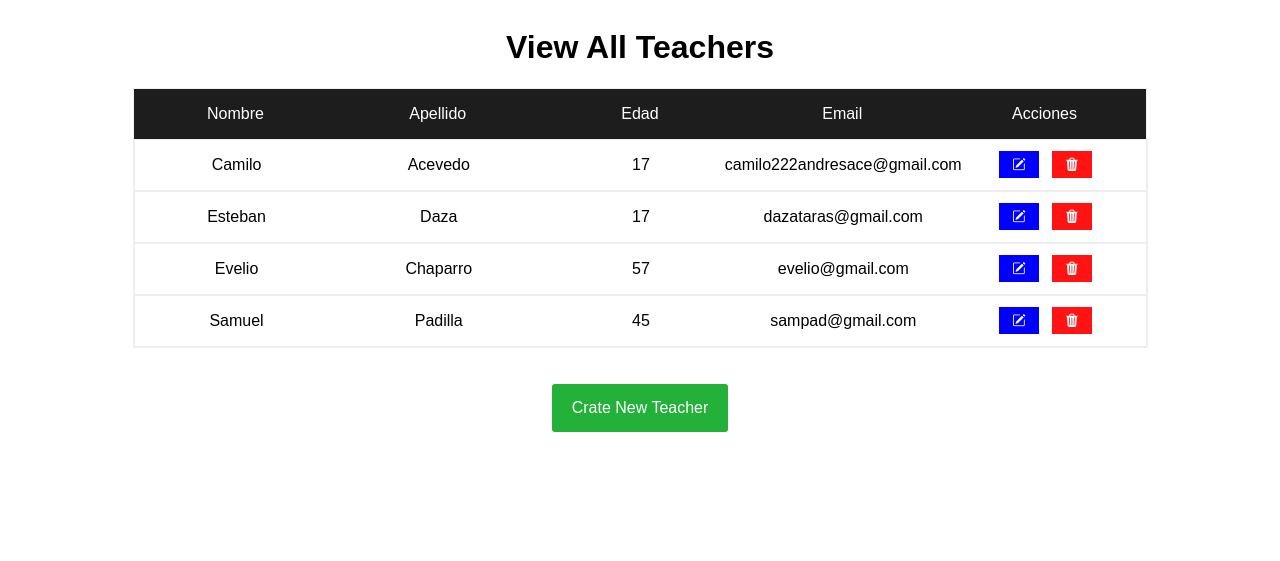
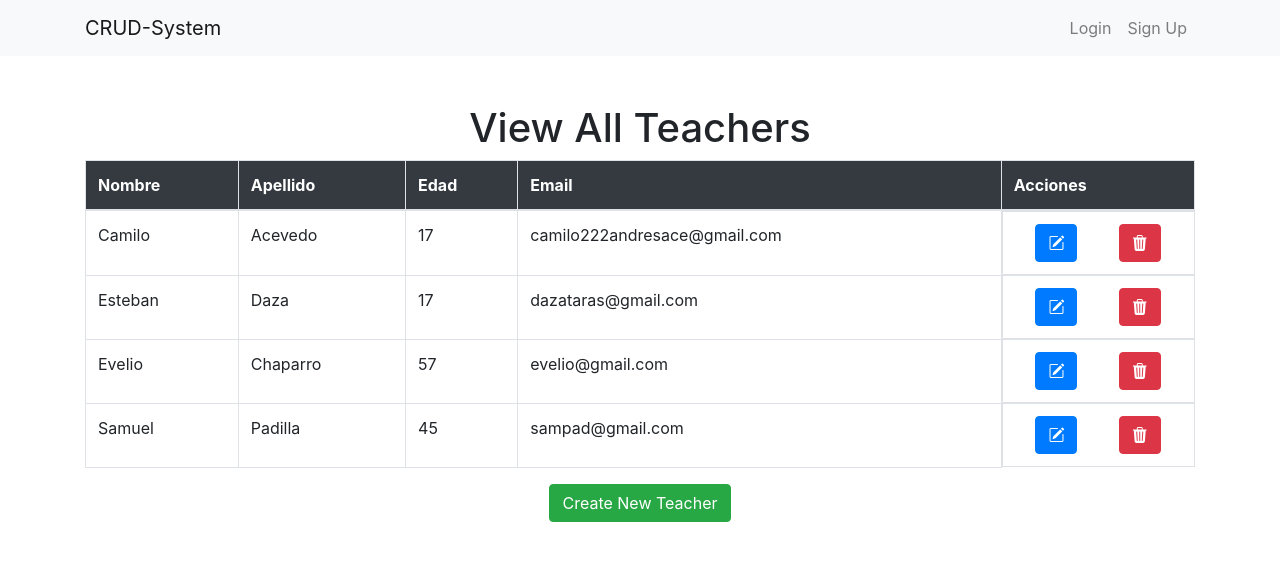
Before and after one commit to camidev234/crud-Django, a Django app: page /teachers/viewAllTeachers/ in a window 1280 px wide. Shown: the top 561 px of the page. Run offline with Django 4.2, Linux system fonts and the light colour scheme; data comes from the database, SQL or seed files in the repository; both versions use the stored data as it was after the commit; some libraries are stand-ins or nearby versions.

Commit message:
Protected routes

```diff
--- /dev/null
+++ b/LoungeApp/templates/components/header.html
@@ -0,0 +1,34 @@
+<nav class="navbar navbar-expand-lg navbar-light bg-light">
+    <div class="container">
+        <a class="navbar-brand" href="#">CRUD-System</a>
+        <button class="navbar-toggler" type="button" data-toggle="collapse" data-target="#navbarNav" aria-controls="navbarNav" aria-expanded="false" aria-label="Toggle navigation">
+            <span class="navbar-toggler-icon"></span>
+        </button>
+        <div class="collapse navbar-collapse" id="navbarNav">
+            <ul class="navbar-nav ml-auto">
+
+                {% if user.is_authenticated %}
+                <li class="nav-item">
+                    <span class="nav-link">User: {{ user.username }}</span>
+                </li>
+                <li>
+                    <a class="nav-link" href="{% url 'indexLounge' %}">Lounges</a>
+                </li>
+                <li>
+                    <a class="nav-link" href="{% url 'indexTeachers' %}">Teachers</a>
+                </li>
+                <li class="nav-item">
+                    <a class="nav-link" href="{% url 'logout' %}">Logout</a>
+                </li>
+                {% else %}
+                <li class="nav-item">
+                    <a class="nav-link" href="{% url 'loginUser' %}">Login</a>
+                </li>
+                <li class="nav-item">
+                    <a class="nav-link" href="{% url 'signUpView' %}">Sign Up</a>
+                </li>
+                {% endif %}
+            </ul>
+        </div>
+    </div>
+</nav>
--- a/LoungeApp/urls.py
+++ b/LoungeApp/urls.py
@@ -1,9 +1,11 @@
 from django.urls import path
 from . import views as v
 urlpatterns = [
-    path('', v.indexLounge, name='indexLounge'),
+    path('', v.indexUser, name='index'),
+    path('indexLounge/', v.indexLounge, name='indexLounge'),
+    path('authError/', v.login_required_error, name='userAuthError'),
     path('signUpForm/', v.signUpView, name='signUpView'),
-    path('loginForm/', v.loginUser, name='login'),
+    path('loginForm/', v.loginUser, name='loginUser'),
     path('logout/', v.logout_view, name='logout'),
     path('createLoungeForm/', v.createLoungeView, name='createLoungeView'),
     path('saveLounge/', v.createLounge, name='createLounge'),
--- a/Profesores/templates/teachers.html
+++ b/Profesores/templates/teachers.html
@@ -4,141 +4,59 @@
     <meta charset="UTF-8">
     <meta name="viewport" content="width=device-width, initial-scale=1.0">
     <link rel="stylesheet" href="https://cdn.jsdelivr.net/npm/bootstrap-icons@1.11.1/font/bootstrap-icons.css">
-    <title>All Teachers</title>
-
+    <link rel="stylesheet" href="https://maxcdn.bootstrapcdn.com/bootstrap/4.5.2/css/bootstrap.min.css">
     <style>
-        * {
-            font-family: sans-serif;
-        }
-
-        .tittle {
-            width: 100%;
+        .actions {
             display: flex;
-            justify-content: center;
+            justify-content: space-around;
             align-items: center;
         }
-
-        .fields {
-            width: 80%;
-            height: auto;
-            margin: auto;
-            /* display: flex; */
-            border: 1px solid #eee;
-        }
-
-        .headerFields {
-            display: flex;
-            width: 100%;
-            background-color: rgb(29, 29, 29);
-            height: 50px;
-        }
-
-        .mod {
-            width: 20%;
-            display: flex;
-            justify-content: center;
-            align-items: center;
-            color: white;
-        }
-
-        .row {
-            width: 100%;
-            display: flex;
-            border: 1px solid #eee;
-        }
-
-        .row section {
-            width: 20%;
-            display: flex;
-            justify-content: center;
-            align-items: center;
-            height: 50px;
-        }
-
-        .actions {
-            display: flex;
-            gap: 13px;
-        }
-
-        .actions form button {
-            width: 40px;
-            height: 27px;
-            cursor: pointer;
-        }
-
-        .actions form button i {
-            color: white;
-        }
-
-        .acOne {
-            background-color: rgb(0, 0, 255);
-            border: none;
-        }
-
-        .acTwo {
-            background-color: rgb(255, 19, 19);
-            border: none;
-        }
-
-
-
-        .create {
-            width: 100%;
-            height: 40px;
-            display: flex;
-            justify-content: center;
-            align-items: center;
-            margin-top: 40px;
-        }
-
-        .create a {
-            text-decoration: none;
-            color: white;
-            padding: 15px 20px;
-            border-radius: 3px;
-            background-color: rgb(35, 177, 58);
-        }
-
-
-
     </style>
+    <title>All Teachers</title>
 </head>
 <body>
 
-    <div class="tittle">
-        <h1>View All Teachers</h1>
-    </div>
-    <div class="fields">
-        <div class="headerFields">
-            <section class="h1 mod">Nombre</section>
-            <section class="h2 mod">Apellido</section>
-            <section class="h3 mod">Edad</section>
-            <section class="h4 mod">Email</section>
-            <section class="h5 mod">Acciones</section>
-        </div>
+    {% include 'components/header.html' %}
+
+    <div class="container mt-5">
+        <h1 class="text-center">View All Teachers</h1>
+        <div class="table-responsive">
+            <table class="table table-bordered">
+                <thead class="bg-dark text-white">
+                    <tr>
+                        <th scope="col">Nombre</th>
+                        <th scope="col">Apellido</th>
+                        <th scope="col">Edad</th>
+                        <th scope="col">Email</th>
+                        <th scope="col">Acciones</th>
+                    </tr>
+                </thead>
+                <tbody>
                     {% for teacher in teachers %}
-        <div class="row">
-            <section>{{teacher.name}}</section>
-            <section>{{teacher.lastname}}</section>
-            <section>{{teacher.age}}</section>
-            <section>{{teacher.email}}</section>
-            <section class="actions ac">
+                    <tr>
+                        <td>{{teacher.name}}</td>
+                        <td>{{teacher.lastname}}</td>
+                        <td>{{teacher.age}}</td>
+                        <td>{{teacher.email}}</td>
+                        <td class="actions">
                             <form action="{% url 'teacherUpdate' teacher.id %}" method="POST">
                                 {% csrf_token %}
-                    <button class="acOne"><i class="bi bi-pencil-square"></i></button>
+                                <button type="submit" class="btn btn-primary"><i class="bi bi-pencil-square"></i></button>
                             </form>
-
                             <form action="{% url 'deleteTeacher' teacher.id %}" method="POST">
                                 {% csrf_token %}
-                    <button class="acTwo"><i class="bi bi-trash3-fill"></i></button>
+                                <button type="submit" class="btn btn-danger"><i class="bi bi-trash3-fill"></i></button>
                             </form>
-            </section>
+                        </td>
+                    </tr>
+                    {% endfor %}
+                </tbody>
+            </table>
         </div>
-        {% endfor %}
+        <div class="text-center">
+            <a href="{% url 'createTeacherView' %}" class="btn btn-success">Create New Teacher</a>
+        </div>
     </div>
 
-    <div class="create">
-        <a href="{% url 'createTeacherView' %}">Crate New Teacher</a>
-    </div>
 </body>
 </html>
```
Also changed, not shown: LoungeApp/templates/indexApp.html (added, +34 -0 lines), LoungeApp/templates/login.html (+24 -6 lines), LoungeApp/templates/lounges.html (+61 -153 lines), LoungeApp/templates/loungesTeacher.html (+31 -123 lines), LoungeApp/templates/signUp.html (+27 -6 lines), LoungeApp/views.py (+21 -3 lines), LoungeApp/templates/header.html (deleted), LoungeApp/templates/index.html (deleted), db.sqlite3. Lines whose indentation alone changed are shown as unchanged.
